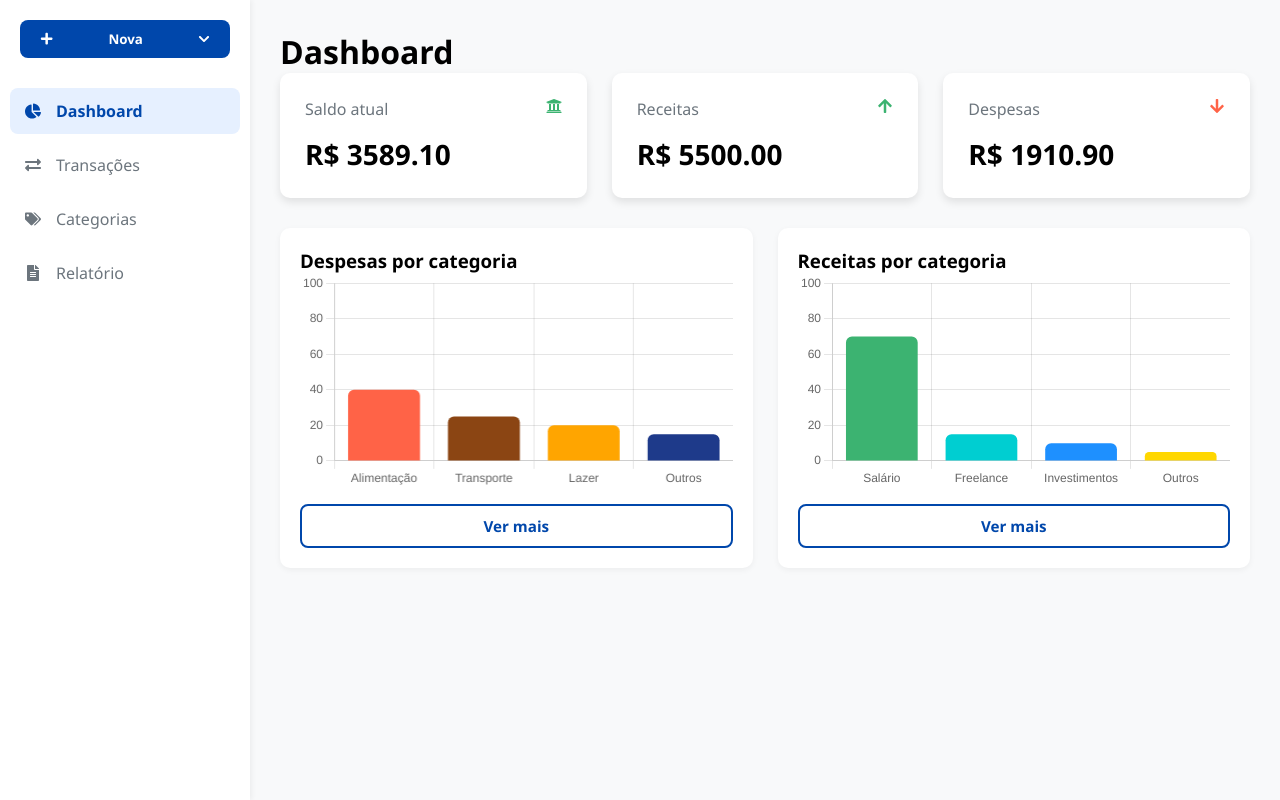
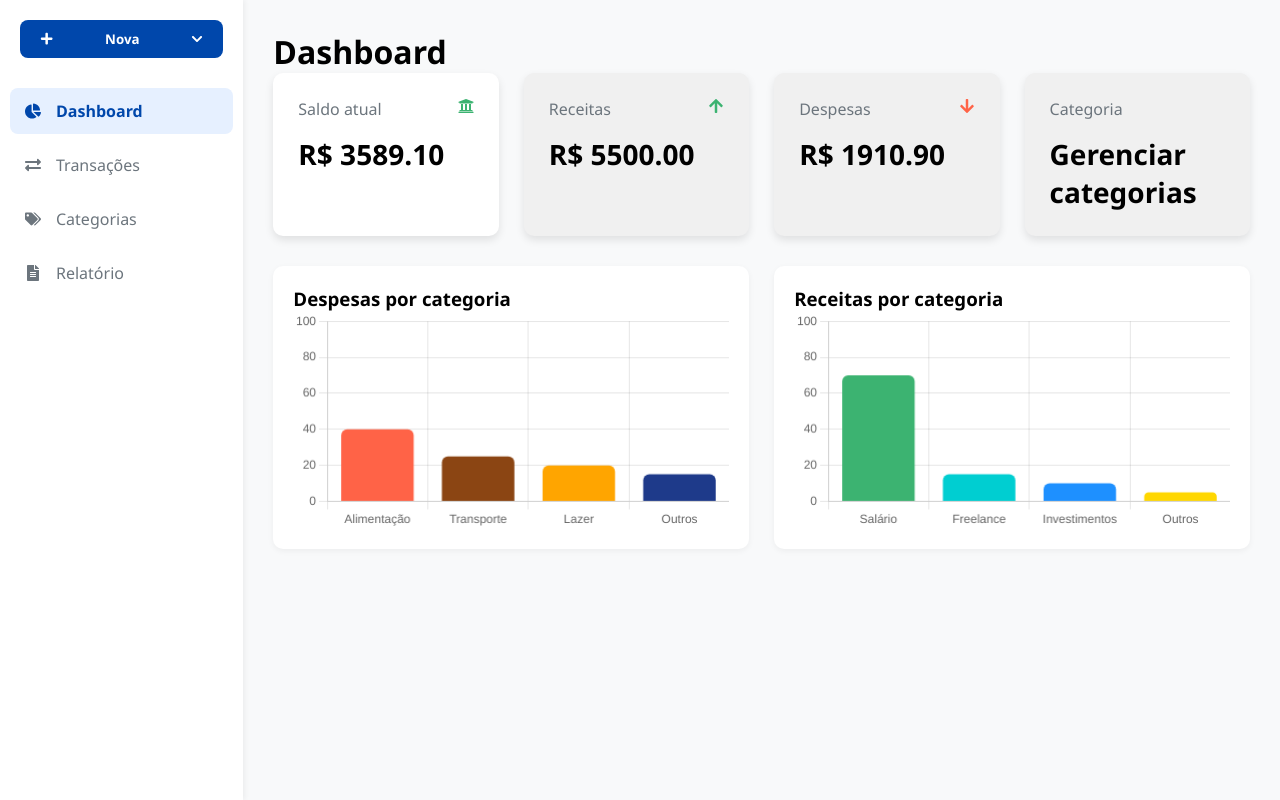
Before and after one commit to ndrfelipe/finansee-web, a React (Create React App) app: page /dashboard in a window 1280 px wide. Built offline with nearby package versions, Linux system fonts and the light colour scheme.

Commit message:
Criação de receita, despesa e categoria na tela de dashboard estão funcionando corretamente

```diff
--- a/src/App.css
+++ b/src/App.css
@@ -714,3 +714,29 @@ label {
   box-shadow: 0 2px 6px rgba(0, 0, 0, 0.05);
   min-width: 300px;
 }
+
+
+.form-modal-overlay {
+  position: fixed;
+  top: 0;
+  left: 0;
+  width: 100%;
+  height: 100%;
+  background-color: rgba(0, 0, 0, 0.4);
+  display: flex;
+  align-items: center;
+  justify-content: center;
+  z-index: 999;
+}
+
+.icon-close {
+  font-size: 1.4rem;
+  color: var(--text-dark);
+  cursor: pointer;
+  transition: color 0.2s ease, transform 0.2s ease;
+}
+
+.icon-close:hover {
+  color: var(--danger-red);
+  transform: scale(1.1);
+}
--- a/src/pages/Teladashboard.js
+++ b/src/pages/Teladashboard.js
@@ -1,5 +1,4 @@
 // src/pages/Teladashboard.js
-
 import React, { useEffect, useState, useMemo } from 'react';
 import { useNavigate } from 'react-router-dom';
 import Sidebar from '../components/Sidebar';
@@ -13,14 +12,23 @@ import {
   Tooltip,
   Legend,
 } from 'chart.js';
-import { getTransactions } from '../services/mockApi';
+import { getTransactions, getCategoriesMock } from '../services/mockApi';
+import Telacriacaodesp from './Telacriacaodesp';
+import Telacriacaoreceita from './Telacriacaoreceita';
+import Telacategoria from './Telacategoria';
+import Telacriacaocateg from './Telacriacaocateg';
 
 ChartJS.register(CategoryScale, LinearScale, BarElement, Tooltip, Legend);
 
 const Teladashboard = () => {
   const navigate = useNavigate();
   const [transactions, setTransactions] = useState([]);
+  const [categories, setCategories] = useState([]);
   const [currentPage] = useState('dashboard');
+  const [modalType, setModalType] = useState(null);
+  const [transactionToEdit, setTransactionToEdit] = useState(null);
+  const [categoryToEdit, setCategoryToEdit] = useState(null);
+  const [showCategoryDetails, setShowCategoryDetails] = useState(false);
 
   useEffect(() => {
     const fetchData = async () => {
@@ -31,7 +39,16 @@ const Teladashboard = () => {
         console.error('Erro ao carregar transações:', err);
       }
     };
+    const fetchCategories = async () => {
+      try {
+        const data = await getCategoriesMock();
+        setCategories(data);
+      } catch (err) {
+        console.error('Erro ao carregar categorias:', err);
+      }
+    };
     fetchData();
+    fetchCategories();
   }, []);
 
   const { receitas, despesas, saldoAtual } = useMemo(() => {
@@ -71,20 +88,12 @@ const Teladashboard = () => {
       legend: { display: false },
       tooltip: {
         callbacks: {
-          label: (context) => {
-            const category = context.label;
-            const value = context.parsed.y;
-            return `${category}: ${value}%`;
-          },
+          label: (context) => `${context.label}: ${context.parsed.y}%`,
         },
       },
     },
     scales: {
-      y: {
-        beginAtZero: true,
-        max: 100,
-        ticks: { stepSize: 20 },
-      },
+      y: { beginAtZero: true, max: 100, ticks: { stepSize: 20 } },
     },
   };
 
@@ -107,12 +116,31 @@ const Teladashboard = () => {
     }
   };
 
+  const handleNewTransaction = (type) => {
+    setTransactionToEdit(null);
+    setCategoryToEdit(null);
+    setShowCategoryDetails(false);
+    setModalType(type);
+  };
+
+  const handleCloseModal = () => {
+    setModalType(null);
+    setTransactionToEdit(null);
+    setCategoryToEdit(null);
+    setShowCategoryDetails(false);
+  };
+
+  const handleBackToCategories = () => {
+    setCategoryToEdit(null);
+    setShowCategoryDetails(false);
+  };
+
   return (
     <div className="page-layout">
       <Sidebar
         activePage={currentPage}
         onNavigate={handleNavigate}
-        onNewTransaction={(type) => navigate(`/nova-${type}`)}
+        onNewTransaction={handleNewTransaction}
       />
 
       <div className="main-content-area">
@@ -128,7 +156,11 @@ const Teladashboard = () => {
             <p className="card-value">R$ {saldoAtual.toFixed(2)}</p>
           </div>
 
-          <div className="summary-card">
+          <div
+            className="summary-card"
+            style={{ backgroundColor: '#f0f0f0', position: 'relative', cursor: 'pointer' }}
+            onClick={() => handleNewTransaction('receita')}
+          >
             <div className="card-header">
               <h3>Receitas</h3>
               <FaArrowUp className="income-icon" />
@@ -136,12 +168,27 @@ const Teladashboard = () => {
             <p className="card-value">R$ {receitas.toFixed(2)}</p>
           </div>
 
-          <div className="summary-card">
+          <div
+            className="summary-card"
+            style={{ backgroundColor: '#f0f0f0', position: 'relative', cursor: 'pointer' }}
+            onClick={() => handleNewTransaction('despesa')}
+          >
             <div className="card-header">
               <h3>Despesas</h3>
               <FaArrowDown className="expense-icon" />
             </div>
             <p className="card-value">R$ {despesas.toFixed(2)}</p>
+          </div>
+
+          <div
+            className="summary-card"
+            style={{ backgroundColor: '#f0f0f0', position: 'relative', cursor: 'pointer' }}
+            onClick={() => handleNewTransaction('categoria')}
+          >
+            <div className="card-header">
+              <h3>Categoria</h3>
+            </div>
+            <p className="card-value">Gerenciar categorias</p>
           </div>
         </div>
 
@@ -150,19 +197,53 @@ const Teladashboard = () => {
           <div className="chart-card">
             <h3>Despesas por categoria</h3>
             <Bar data={despesasPorCategoria} options={chartOptions} />
-            <button className="secondary-button" onClick={() => navigate('/relatorios')}>
-              Ver mais
-            </button>
           </div>
 
           <div className="chart-card">
             <h3>Receitas por categoria</h3>
             <Bar data={receitasPorCategoria} options={chartOptions} />
-            <button className="secondary-button" onClick={() => navigate('/relatorios')}>
-              Ver mais
-            </button>
           </div>
         </div>
+
+        {/* Modais */}
+        {modalType === 'despesa' && (
+          <Telacriacaodesp
+            transactionToEdit={transactionToEdit}
+            onClose={handleCloseModal}
+            onSaveSuccess={() => {}}
+            categories={categories}
+          />
+        )}
+        {modalType === 'receita' && (
+          <Telacriacaoreceita
+            transactionToEdit={transactionToEdit}
+            onClose={handleCloseModal}
+            onSaveSuccess={() => {}}
+            categories={categories}
+          />
+        )}
+        {modalType === 'categoria' && !showCategoryDetails && (
+          <Telacategoria
+            onClose={handleCloseModal}
+            onEditCategory={(cat) => {
+              setCategoryToEdit(cat);
+              setShowCategoryDetails(true);
+            }}
+            onCreateNewCategory={() => {
+              setCategoryToEdit(null);
+              setShowCategoryDetails(true);
+            }}
+            categories={categories}
+          />
+        )}
+        {modalType === 'categoria' && showCategoryDetails && (
+          <Telacriacaocateg
+            categoryToEdit={categoryToEdit}
+            onClose={handleCloseModal}
+            onBackToCategories={handleBackToCategories}
+            onSaveSuccess={() => {}}
+          />
+        )}
       </div>
     </div>
   );
```
